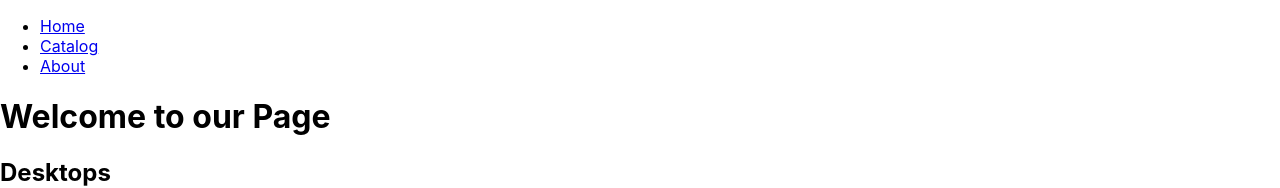
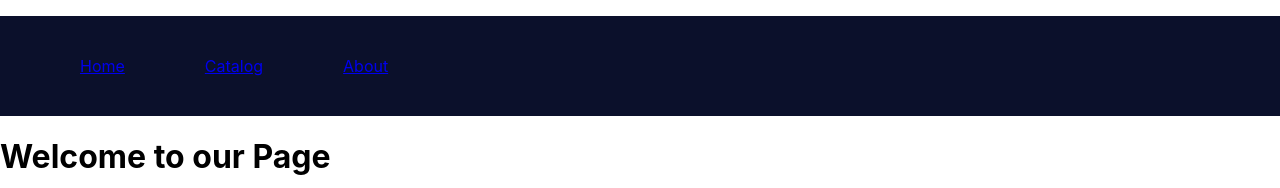
Before and after one commit to KarolChilimoniuk/ReactShop-hook, a React (Create React App) app: page / in a window 1280 px wide. Shown: the top 188 px of the page. Built offline with nearby package versions, Linux system fonts and the light colour scheme.

Commit message:
feat: navigation css style added

```diff
--- a/src/components/menu/Menu.js
+++ b/src/components/menu/Menu.js
@@ -1,17 +1,18 @@
 import React from "react";
 import { NavLink } from "react-router-dom";
+import style from "./Menu.module.css";
 
 const Menu = () => {
   return (
-    <nav>
-      <ul>
-        <li>
+    <nav className={style.navigation}>
+      <ul className={style.navigation__list}>
+        <li className={style.navigation__element}>
           <NavLink to="/">Home</NavLink>
         </li>
-        <li>
+        <li className={style.navigation__element}>
           <NavLink to="/catalog">Catalog</NavLink>
         </li>
-        <li>
+        <li className={style.navigation__element}>
           <NavLink to="/about">About</NavLink>
         </li>
       </ul>
--- /dev/null
+++ b/src/components/menu/Menu.module.css
@@ -0,0 +1,14 @@
+.navigation {
+    background-color: #0b102b;
+    list-style: none;
+}
+
+.navigation__list {
+    display: flex;
+    flex-direction: row;
+}
+
+.navigation__element {
+    list-style: none;
+    padding: 40px;
+}
```
